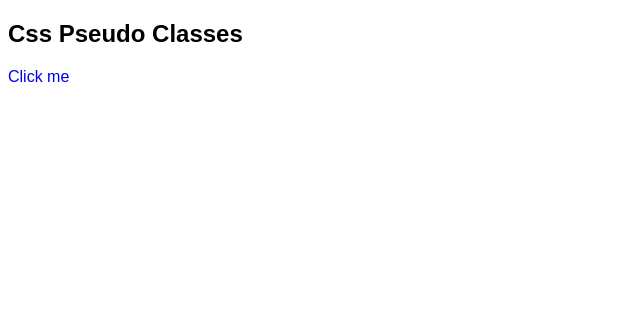
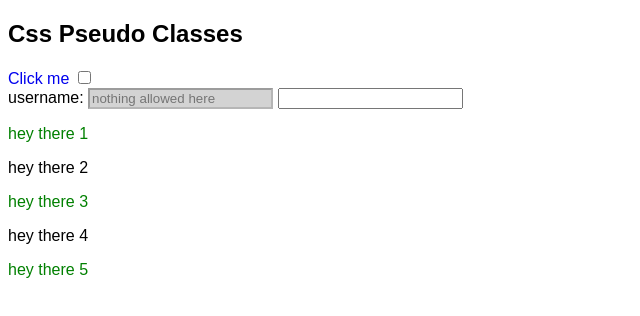
Before and after one commit to prgrmr-yn/practice, a plain HTML site: page codeprac/front-end/html-css/pseudo-class/index.html in a window 1280 px wide. Shown: the whole page, without its empty margins (0-640 px from the left). Drawn offline with Linux system fonts and the light colour scheme.

Commit message:
learned a bit more input classes

```diff
--- a/codeprac/front-end/html-css/pseudo-class/index.html
+++ b/codeprac/front-end/html-css/pseudo-class/index.html
@@ -10,5 +10,20 @@
 <body>
   <h2 class="title">Css Pseudo Classes</h2>
   <a href="#">Click me</a>
+
+  <label for="name"></label>
+  <input type="checkbox" name="name" id="name">
+  <br>
+  <label for="username">username: </label>
+  <input type="text" name="username" id="username" disabled placeholder="nothing allowed here">
+  <input type="text" name="cool" id="cool">
+
+  <div>
+    <p>hey there 1</p>
+    <p>hey there 2</p>
+    <p>hey there 3</p>
+    <p>hey there 4</p>
+    <p>hey there 5</p>
+  </div>
 </body>
 </html>
--- a/codeprac/front-end/html-css/pseudo-class/styles.css
+++ b/codeprac/front-end/html-css/pseudo-class/styles.css
@@ -21,3 +21,24 @@ a:active {
 a:visited {
   color: red;
 }
+
+/* checked */
+input[type="checkbox"]:checked {
+  outline: 2px solid rgb(243, 23, 111);
+}
+
+/* disable box */
+input[type="text"]:disabled {
+  color: black;
+  background-color: lightgrey;
+}
+
+/* focus on input */
+#cool:focus {
+  background: aqua;
+}
+
+/* nth child */
+p:nth-child(odd) {
+  color: green;
+}
```
